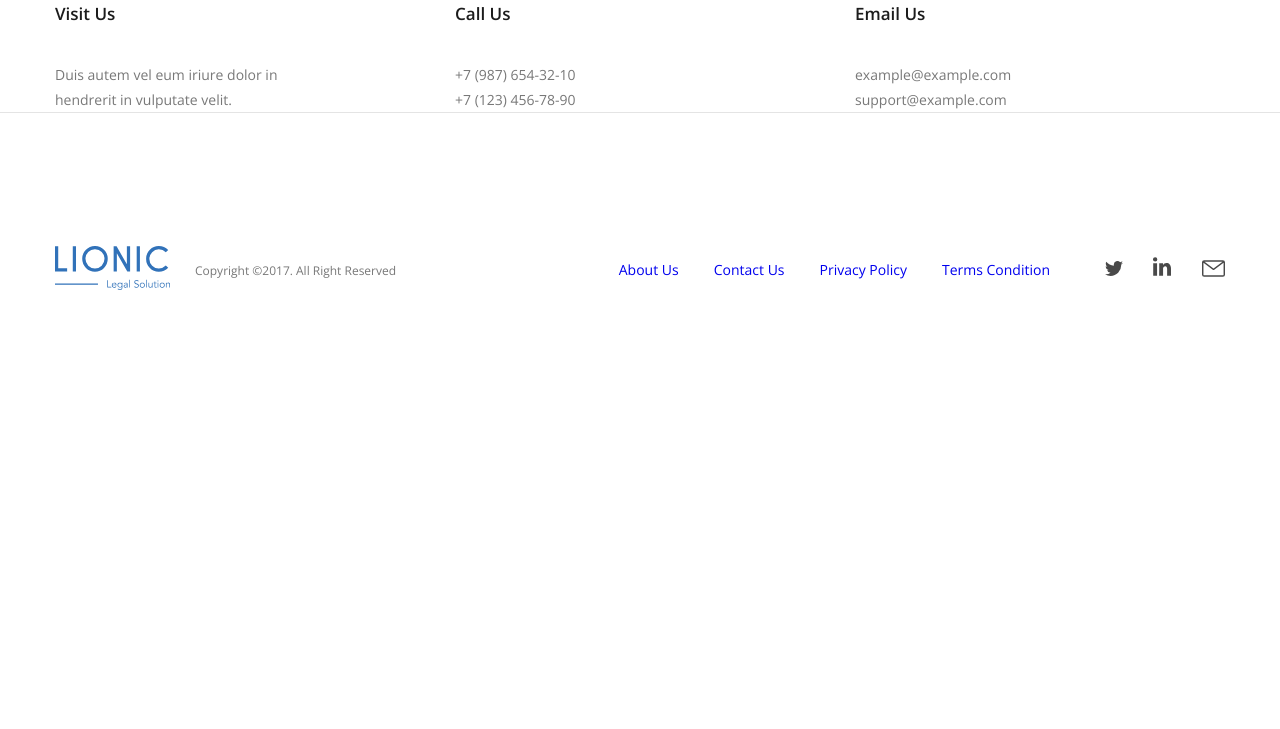
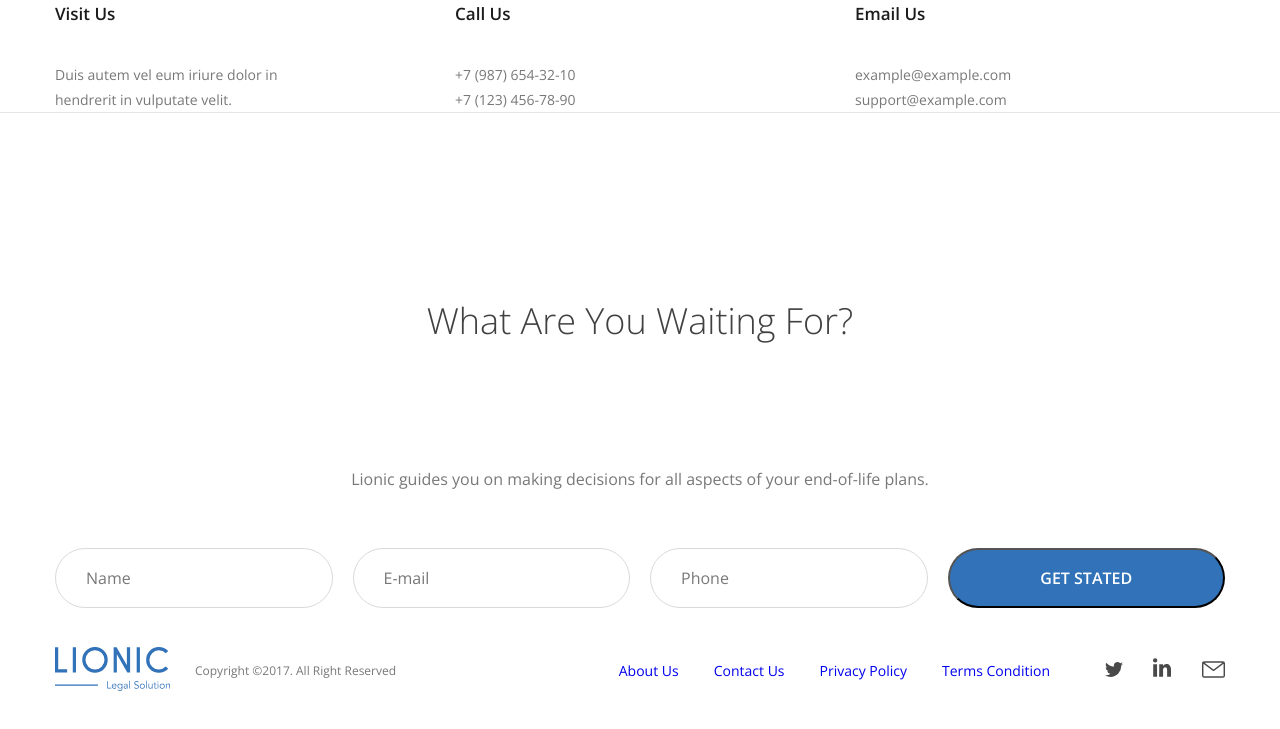
Before and after one commit to Azazel46rus/Leonic, a plain HTML site: page index.html in a window 1280 px wide. Shown: the part 2538-3267 px from the top of the page. Before the commit the page ends 2871 px from the top, so only its background shows below. Drawn offline with Linux system fonts and the light colour scheme.

Commit message:
form add

```diff
--- a/index.html
+++ b/index.html
@@ -344,6 +344,32 @@
           </ul>
         </div>
       </section>
+
+      <section class="section-form">
+        <div class="container form-container">
+          <h2 class="form-title text-center">What Are You Waiting For?</h2>
+          <p class="form-discription">
+            Lionic guides you on making decisions for all aspects of your
+            end-of-life plans.
+          </p>
+          <form
+            action="https://jsonplaceholder.typicode.com/posts"
+            autocomplete
+            method="POST"
+            class="form"
+          >
+            <input type="text" name="name" placeholder="Name" class="input" />
+            <input
+              type="email"
+              name="email"
+              placeholder="E-mail"
+              class="input"
+            />
+            <input type="tel" name="phone" placeholder="Phone" class="input" />
+            <button type="submit" class="btn btn-form">Get stated</button>
+          </form>
+        </div>
+      </section>
     </main>
     <footer class="footer">
       <div class="container footer-container">
@@ -374,7 +400,9 @@
           <ul class="footer-social">
             <li class="footer-social-item">
               <a class="footer-social-link" href=""
-                ><span class="foter-social-icon foter-social-icon-twitter"></span
+                ><span
+                  class="foter-social-icon foter-social-icon-twitter"
+                ></span
               ></a>
             </li>
             <li class="footer-social-item">
--- a/styles/style.css
+++ b/styles/style.css
@@ -377,6 +377,48 @@ btn.btn-big {
   color: #787878;
 }
 
+/* section-form */
+
+.form-title {
+  margin-top: 0;
+  margin-bottom: 25px;
+  font-size: 36px;
+  line-height: 1.3;
+  font-weight: 300;
+  color: #414141;
+  padding-top: 90px;
+  padding-bottom: 100px;
+}
+.form-discription {
+  font-size: 16px;
+  line-height: 21px;
+  text-align: center;
+  color: #787878;
+}
+
+.form {
+  display: flex;
+  justify-content: space-between;
+  margin-top: 58px;
+}
+
+.input,
+.btn-form {
+  flex: 0 0 calc(25% - 15px);
+  height: 60px;
+  border-radius: 30px;
+}
+
+.input {
+  padding: 0 30px;
+  border: 1px solid #dadada;
+  border-radius: 30px;
+}
+
+.input::placeholder {
+  color: #787878;
+}
+
 /* footer */
 
 .footer {
@@ -418,7 +460,6 @@ btn.btn-big {
 .footer-social {
   display: flex;
   align-items: center;
-
 }
 
 .footer-social-item:not(:last-child) {
@@ -431,7 +472,6 @@ btn.btn-big {
   background-color: transparent;
   background-size: contain;
   background-position: center;
-
 }
 
 .foter-social-icon-twitter {
```
